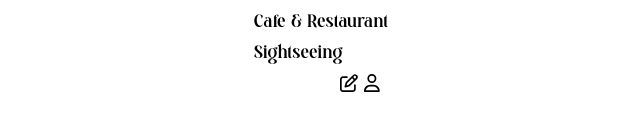
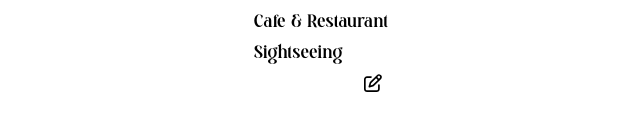
Before and after one commit to eastroad1987/kuuu-web, a Next.js app: page /post/1 in a window 1280 px wide. Shown: the part 226-356 px from the top of the page, without its empty margins (319-959 px from the left). Built offline with nearby package versions, Linux system fonts and the light colour scheme; no server answers; the database is empty.

Commit message:
Update SideMenu.tsx

```diff
--- a/app/components/common/SideMenu.tsx
+++ b/app/components/common/SideMenu.tsx
@@ -107,11 +107,11 @@ const SideMenu = ({ isOpen, onClose }: SideMenuProps) => {
               <FontAwesomeIcon icon={faPenToSquare} />
             </div>
           </ModalTrigger>
-          <ModalTrigger href="/auth">
+          {/* <ModalTrigger href="/auth">
             <div className="h-[24px] w-[24px]">
               <FontAwesomeIcon icon={faUser} />
             </div>
-          </ModalTrigger>
+          </ModalTrigger> */}
         </li>
       </nav>
     </>
```
